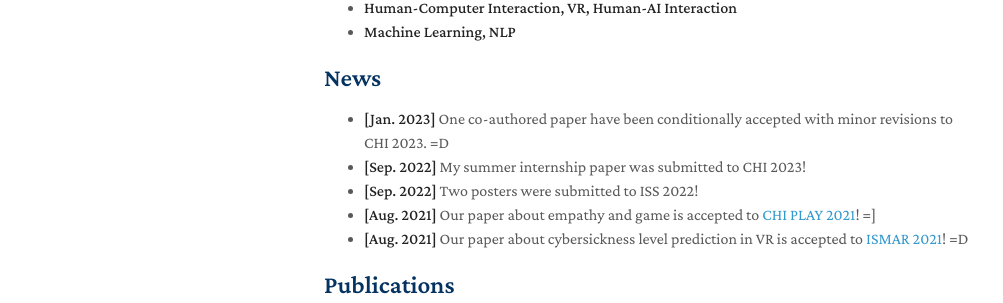
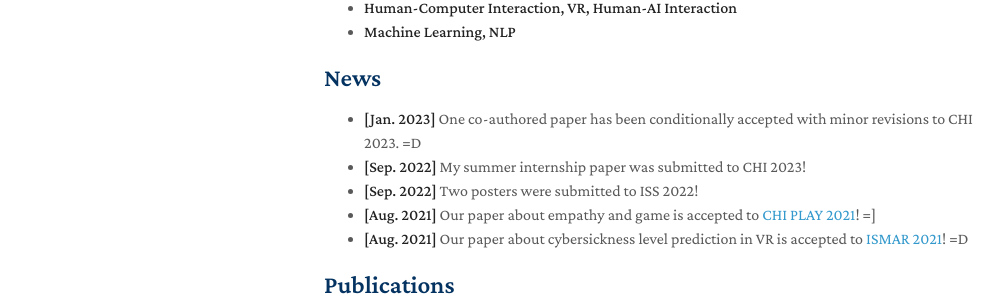
Before and after one commit to xiaohang-tang/xiaohang-tang.github.io, a Jekyll site: the page built from index.md, in a window 1280 px wide and 1181 px high. Shown: the part 359-662 px from the top of the window, without its empty margins (146-1149 px from the left). Built offline with Jekyll 4.4.1, drawn with Linux system fonts in a browser that asks for light colours; nearby versions of some CDN libraries; a style sheet for code colours, icons or effects is not loaded; our own code applies the rules of GitHub Pages for plain Markdown files.

Commit message:
Update index.md

```diff
--- a/index.md
+++ b/index.md
@@ -17,7 +17,7 @@ I have worked as a research intern at the [University of Notre Dame](https://www
 
 ## News
 
-- **[Jan. 2023]** One co-authored paper have been conditionally accepted with minor revisions to CHI 2023. =D
+- **[Jan. 2023]** One co-authored paper has been conditionally accepted with minor revisions to CHI 2023. =D
 - **[Sep. 2022]** My summer internship paper was submitted to CHI 2023!
 - **[Sep. 2022]** Two posters were submitted to ISS 2022!
 - **[Aug. 2021]** Our paper about empathy and game is accepted to [CHI PLAY 2021](https://chiplay.acm.org/2021/)! =]
```
